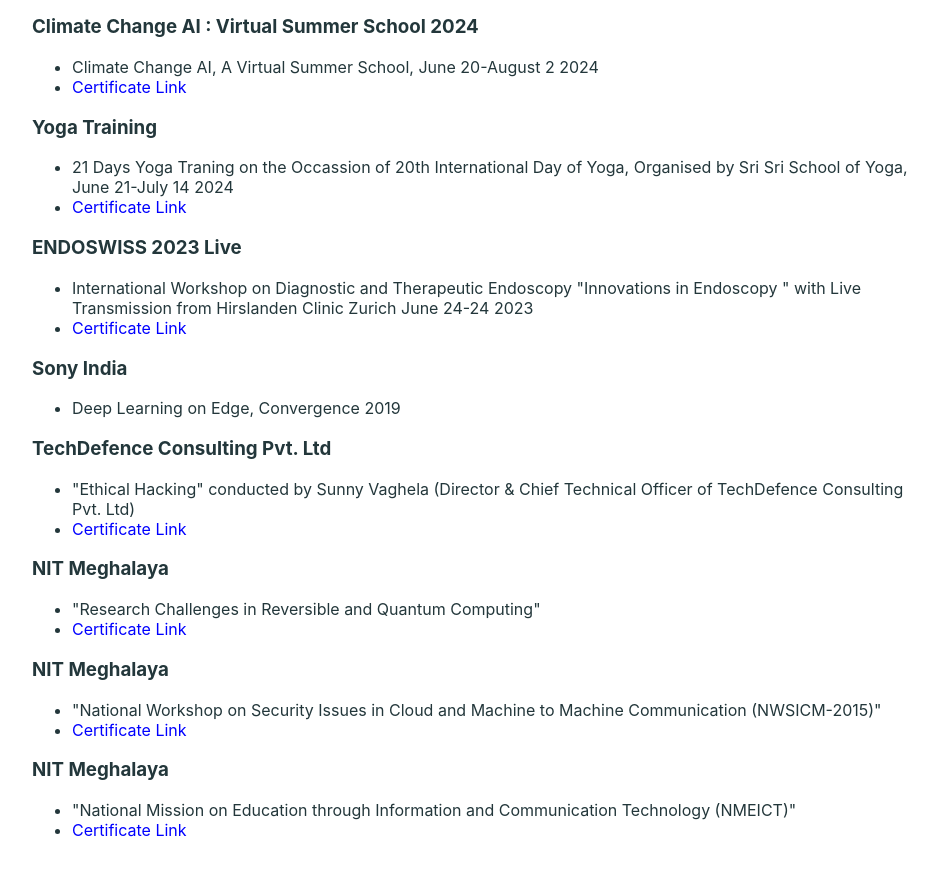
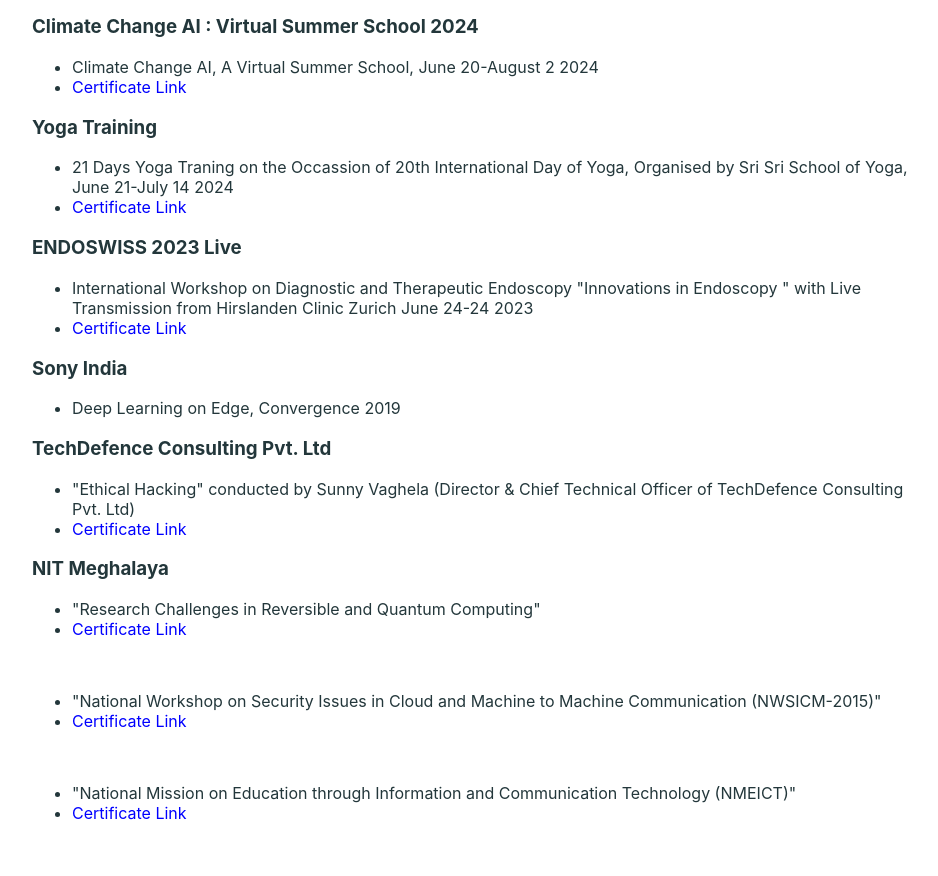
Before and after one commit to deepjoydas/deepjoydas.github.io, a Jekyll site: the page built from trainings/index.html, in a window 1280 px wide and 900 px high, scrolled down 1794 px. Shown: the top 876 px of the window, without its empty margins (160-1098 px from the left). Built offline with Jekyll 4.4.1, drawn with Linux system fonts in a browser that asks for light colours.

Commit message:
updated links

```diff
--- a/trainings/index.html
+++ b/trainings/index.html
@@ -128,13 +128,15 @@
    <li><a href="https://drive.google.com/file/d/1-mQobkfcSjLoCW7jEkUA0lYpO3H3v9s8/view?usp=sharing" style="color: blue;">Certificate Link</a></li>
 </ul>
 
-<h3>NIT Meghalaya</h3>
+<br>
+
 <ul>
    <li>"National Workshop on Security Issues in Cloud and Machine to Machine Communication (NWSICM-2015)"</li>
    <li><a href="https://drive.google.com/file/d/1Uiuo4p-92aDI618ICynGaIPwGCpYclRm/view?usp=sharing" style="color: blue;">Certificate Link</a></li>
 </ul>
 
-<h3>NIT Meghalaya</h3>
+<br>
+
 <ul>
    <li>"National Mission on Education through Information and Communication Technology (NMEICT)"</li>
    <li><a href="https://drive.google.com/file/d/1xrhS-AeeGSqEpq9MQsRcrL_e_LxqdEHE/view?usp=sharing" style="color: blue;">Certificate Link</a></li>
```
